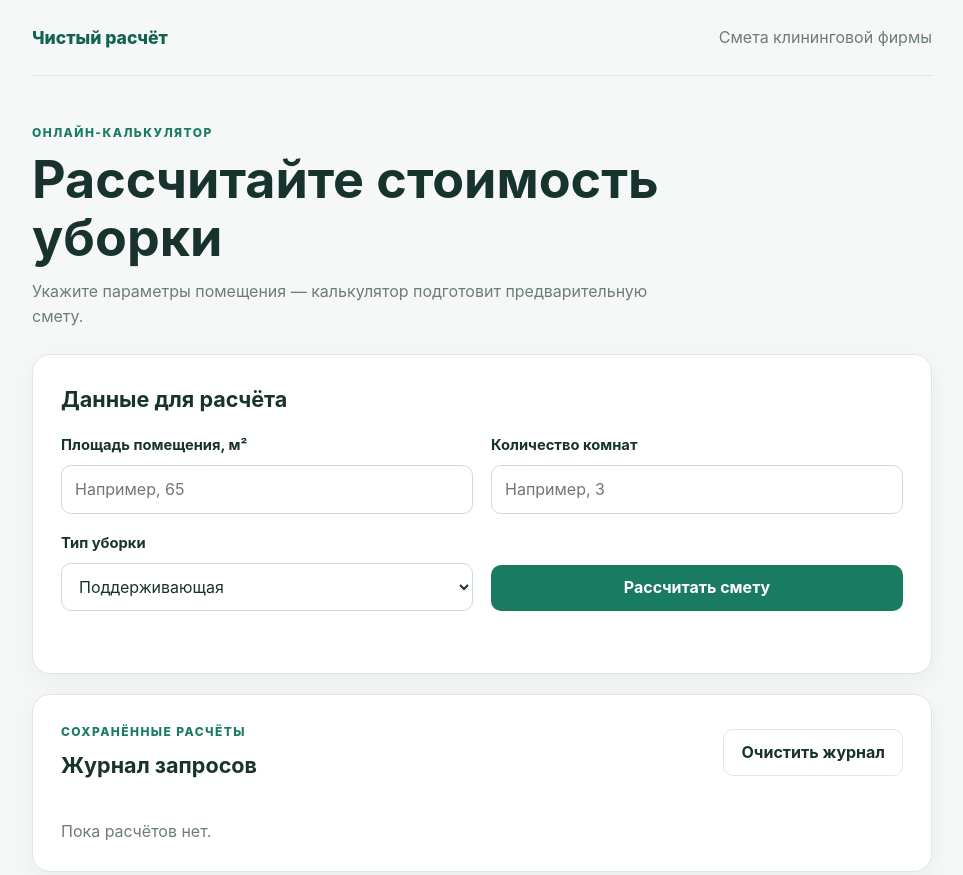
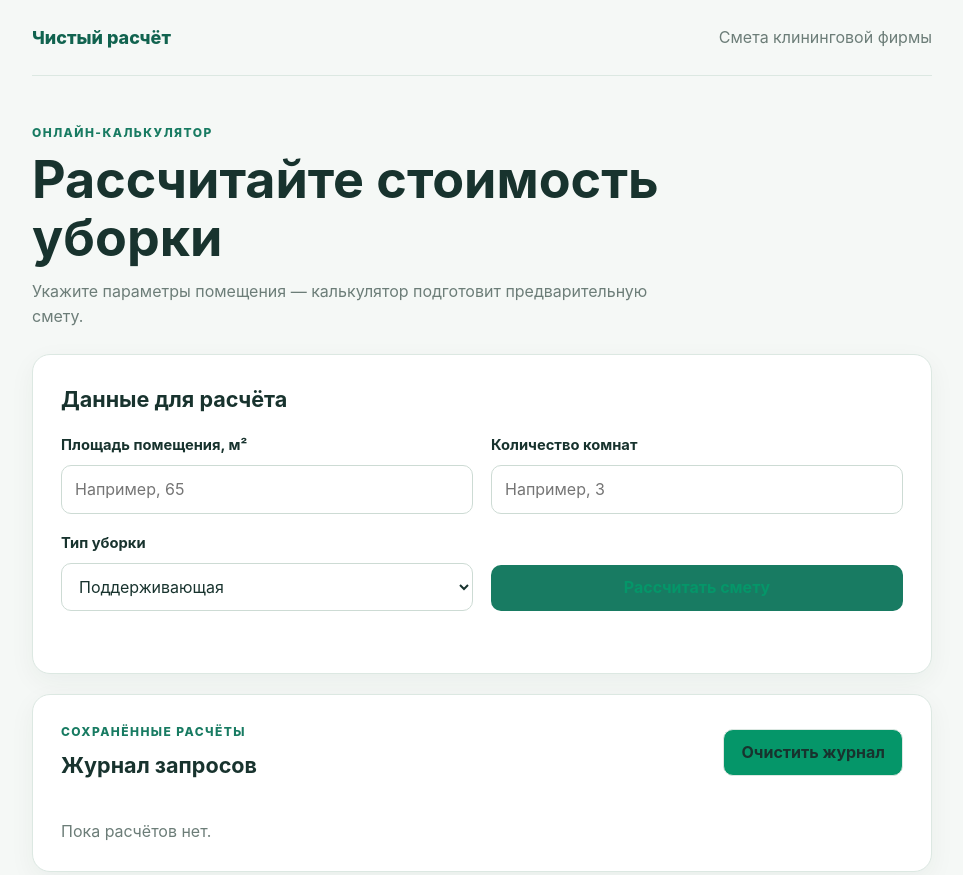
Before and after one commit to voktorvolk-ops/calc-project, a plain HTML site: page index.html in a window 1280 px wide. Shown: the top 875 px of the page, without its empty margins (158-1121 px from the left). Drawn offline with Linux system fonts and the light colour scheme.

Commit message:
Update style.css

```diff
--- a/style.css
+++ b/style.css
@@ -37,7 +37,7 @@ body {
 
 .logo {
   color: var(--green-dark);
-  font-size: 1.1rem;
+  font-size: 18px;
   font-weight: 800;
   text-decoration: none;
 }
@@ -102,9 +102,9 @@ input:focus, select:focus {
   cursor: pointer;
 }
 
-.button-primary { background: var(--green); color: #fff; }
+.button-primary { background: var(--green); color: #059669; }
 .button-primary:hover { background: var(--green-dark); }
-.button-secondary { border: 1px solid var(--line); background: #fff; color: var(--ink); }
+.button-secondary { border: 1px solid var(--line); background: #059669; color: var(--ink); }
 .button-secondary:hover { background: var(--mint); }
 
 form > .button { align-self: end; }
```
